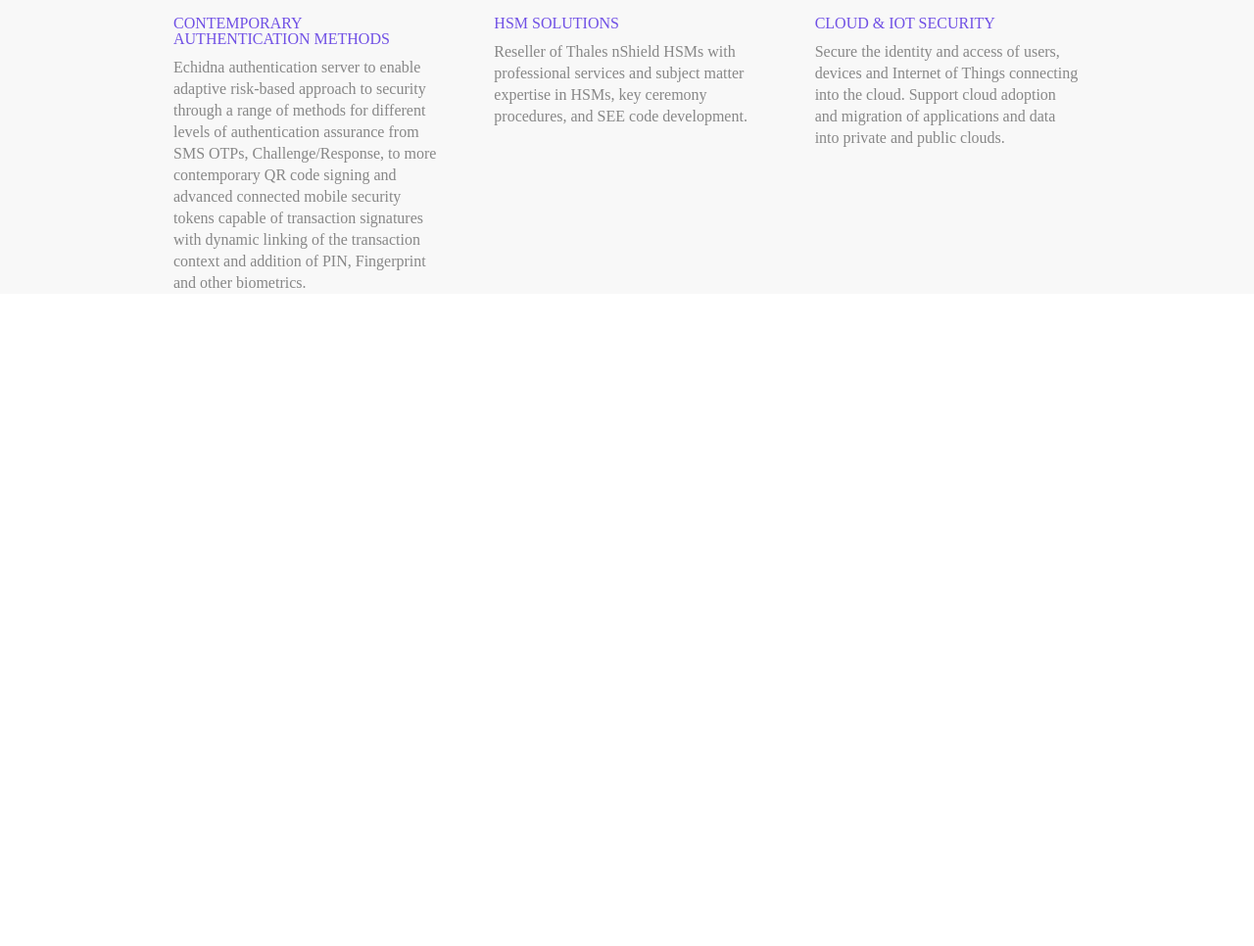
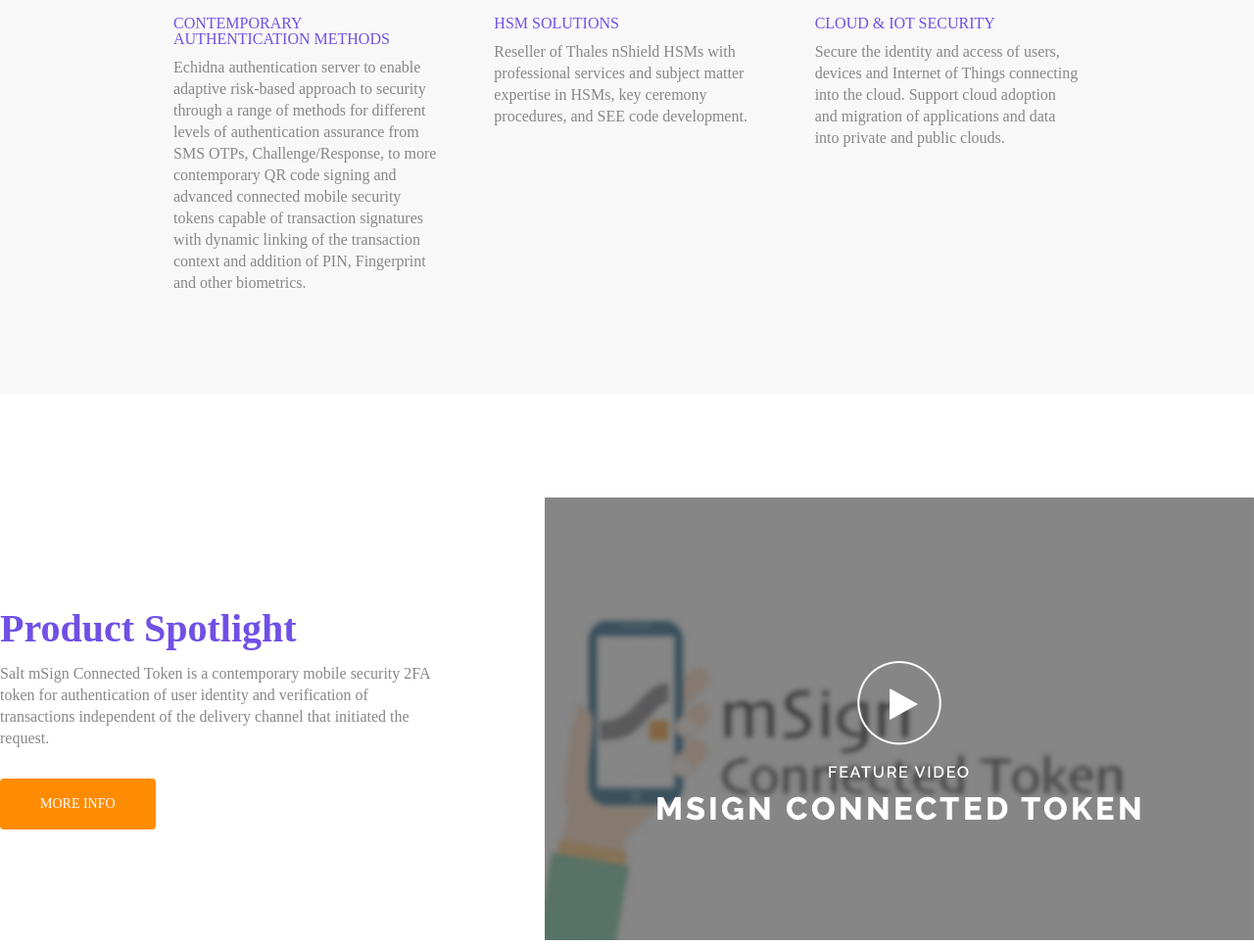
Before and after one commit to domain835/Salt, a website: page app/index.html in a window 1280 px wide. Shown: the part 2076-3042 px from the top of the page at 98% size. Before the commit the page ends 2376 px from the top, so only its background shows below. Drawn offline with nearby package versions, Linux system fonts and the light colour scheme; files that its build step writes are made by us from their sources.

Commit message:
Spotlight done

```diff
--- a/app/index.html
+++ b/app/index.html
@@ -184,6 +184,22 @@
     </div>
   </section>
 
+  <section class="spotlight">
+    <div class="spotlight__descr">
+      <h2 class="spotlight__descr-title">Product Spotlight</h2>
+      <p class="spotlight__descr-text">
+        Salt mSign Connected Token is a contemporary mobile security 2FA
+        token for authentication of user identity and verification of transactions
+        independent of the delivery channel that initiated the request.
+      </p>
+      <a class="orange-btn" href="#">MORE INFO</a>
+    </div>
+    <div class="spotlight__video">
+      <img class="spotlight__video-content" src="images/video-plug.jpg" alt="">
+    </div>
+  </section>
+
+
   <script src="js/main.min.js"></script>
 </body>
 </html>
--- a/app/scss/style.scss
+++ b/app/scss/style.scss
@@ -205,7 +205,7 @@
 
 .we-do {
   background: #f8f8f8;
-  padding-top: 120px;
+  padding: 120px 0 102px;
 
   &__title {
     color: #7050e5;
@@ -258,3 +258,30 @@
     }
   }
 }
+
+.spotlight {
+  display: flex;
+  max-width: 1300px;
+  margin: 0 auto;
+  padding-top: 106px;
+  justify-content: space-between;
+  align-items: center;
+
+  &__descr {
+    max-width: 456px;
+
+    &-title {
+      color: #7050e5;
+      font-size: 40px;
+      line-height: 30px;
+    }
+
+    &-text {
+      margin: 20px 0 30px;
+    }
+  }
+
+  &__video {
+
+  }
+}
```
Also changed, not shown: app/images/video-plug.jpg (added).
